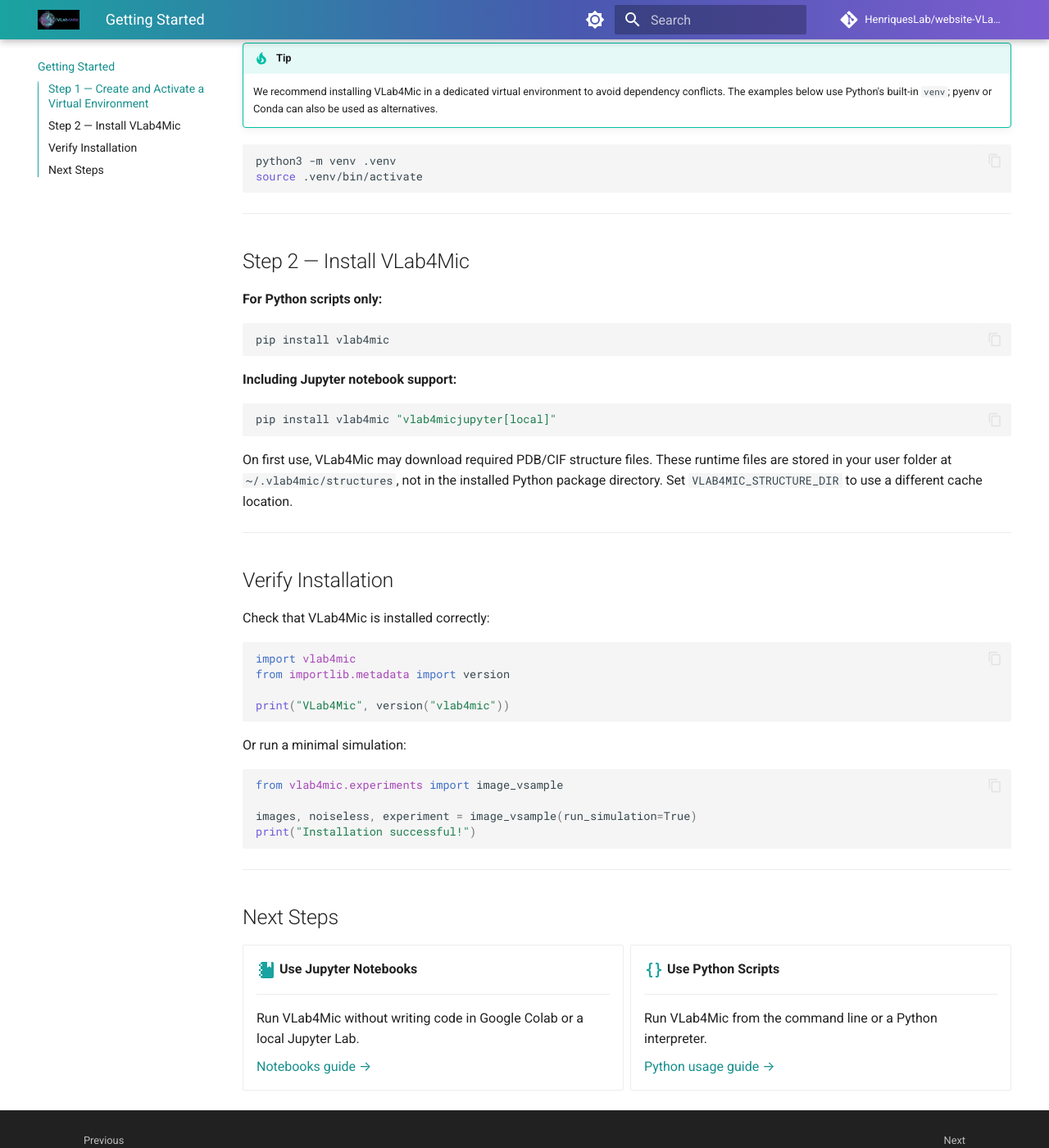
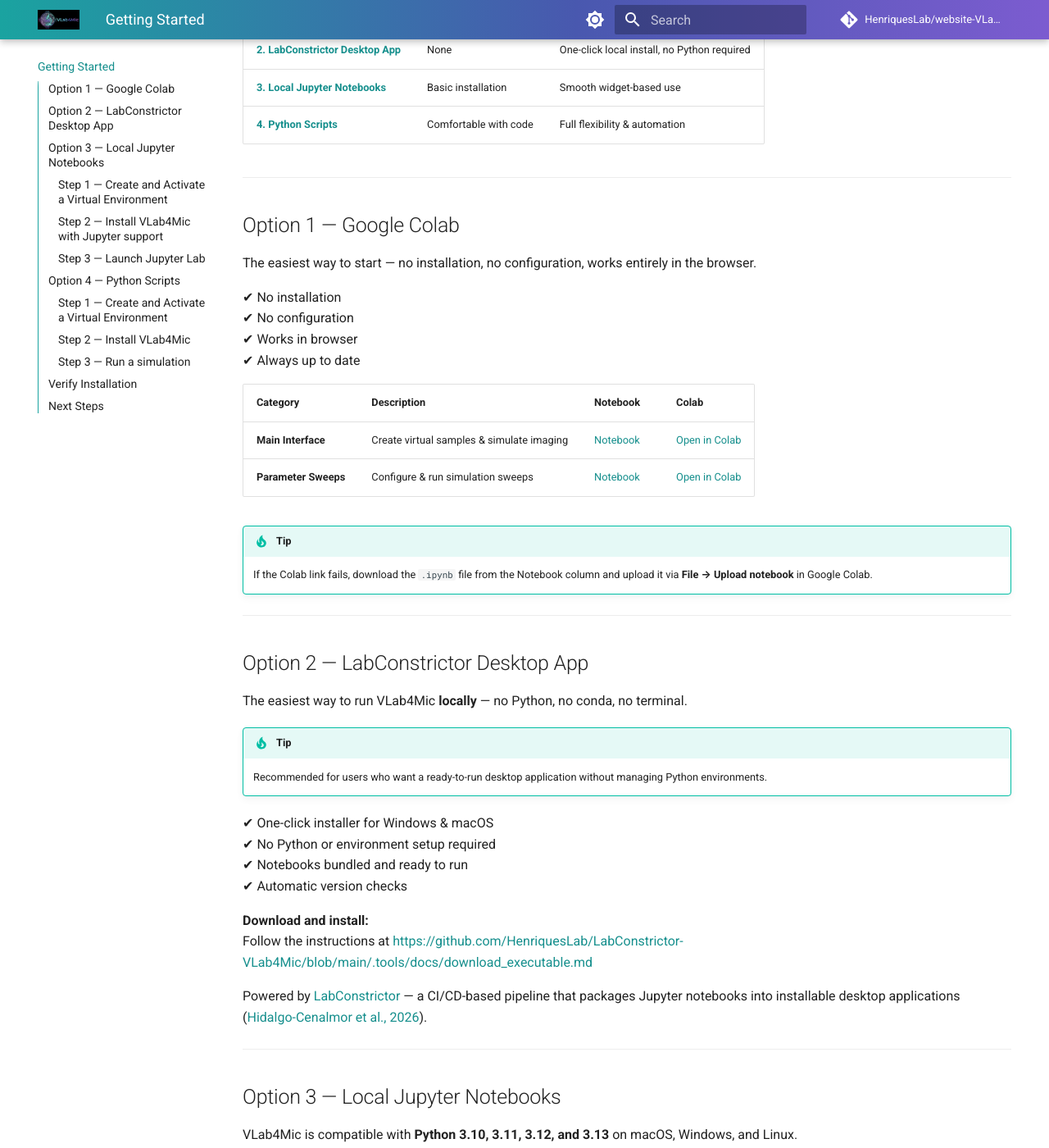
Before and after one commit to HenriquesLab/website-VLab4Mic, an MkDocs documentation site: the page built from docs/getting-started.md, in a window 1280 px wide and 1400 px high, scrolled down 322 px. Shown: the whole window at 82% size. Built offline with MkDocs 1.6.1 and Material for MkDocs 9.7.7, drawn with Linux system fonts in a browser that asks for light colours; comment, search, counter and statistics services are not loaded; some of the changed text lies outside the part shown.

Commit message:
website update to mention colab and labconstrictor

````diff
--- a/docs/getting-started.md
+++ b/docs/getting-started.md
@@ -1,10 +1,59 @@
 # Getting Started
+
+Choose the option that best suits your needs:
+
+| Option | Skills Needed | Best For |
+|--------|---------------|----------|
+| **[1. Google Colab](#option-1-google-colab)** | None | Beginners, teaching, quick experiments |
+| **[2. LabConstrictor Desktop App](#option-2-labconstructor-desktop-app)** | None | One-click local install, no Python required |
+| **[3. Local Jupyter Notebooks](#option-3-local-jupyter-notebooks)** | Basic installation | Smooth widget-based use |
+| **[4. Python Scripts](#option-4-python-scripts)** | Comfortable with code | Full flexibility & automation |
+
+---
+
+## Option 1 — Google Colab
+
+The easiest way to start — no installation, no configuration, works entirely in the browser.
+
+✔ No installation
+✔ No configuration
+✔ Works in browser
+✔ Always up to date
+
+| Category | Description | Notebook | Colab |
+|---------|-------------|----------|-------|
+| **Main Interface** | Create virtual samples & simulate imaging | [Notebook](https://github.com/HenriquesLab/VLab4Mic/blob/main/notebooks/VLab4Mic_main.ipynb) | [Open in Colab](https://githubtocolab.com/HenriquesLab/VLab4Mic/blob/main/notebooks/VLab4Mic_main.ipynb) |
+| **Parameter Sweeps** | Configure & run simulation sweeps | [Notebook](https://github.com/HenriquesLab/VLab4Mic/blob/main/notebooks/VLab4Mic_parameter_sweeps.ipynb) | [Open in Colab](https://githubtocolab.com/HenriquesLab/VLab4Mic/blob/main/notebooks/VLab4Mic_parameter_sweeps.ipynb) |
+
+!!! tip
+    If the Colab link fails, download the `.ipynb` file from the Notebook column and upload it via **File → Upload notebook** in Google Colab.
+
+---
+
+## Option 2 — LabConstrictor Desktop App
+
+The easiest way to run VLab4Mic **locally** — no Python, no conda, no terminal.
+
+!!! tip
+    Recommended for users who want a ready-to-run desktop application without managing Python environments.
+
+✔ One-click installer for Windows & macOS
+✔ No Python or environment setup required
+✔ Notebooks bundled and ready to run
+✔ Automatic version checks
+
+**Download and install:**
+Follow the instructions at [https://github.com/HenriquesLab/LabConstrictor-VLab4Mic/blob/main/.tools/docs/download_executable.md](https://github.com/HenriquesLab/LabConstrictor-VLab4Mic/blob/main/.tools/docs/download_executable.md)
+
+Powered by [LabConstrictor](https://github.com/CellMigrationLab/LabConstrictor) — a CI/CD-based pipeline that packages Jupyter notebooks into installable desktop applications ([Hidalgo-Cenalmor et al., 2026](https://arxiv.org/abs/2603.10704)).
+
+---
+
+## Option 3 — Local Jupyter Notebooks
 
 VLab4Mic is compatible with **Python 3.10, 3.11, 3.12, and 3.13** on macOS, Windows, and Linux.
 
----
-
-## Step 1 — Create and Activate a Virtual Environment
+### Step 1 — Create and Activate a Virtual Environment
 
 !!! tip
     We recommend installing VLab4Mic in a dedicated virtual environment to avoid dependency conflicts. The examples below use Python's built-in `venv`; pyenv or Conda can also be used as alternatives.
@@ -14,17 +63,7 @@ python3 -m venv .venv
 source .venv/bin/activate
 ```
 
----
-
-## Step 2 — Install VLab4Mic
-
-**For Python scripts only:**
-
-```bash
-pip install vlab4mic
-```
-
-**Including Jupyter notebook support:**
+### Step 2 — Install VLab4Mic with Jupyter support
 
 ```bash
 pip install vlab4mic "vlab4micjupyter[local]"
@@ -34,6 +73,61 @@ On first use, VLab4Mic may download required PDB/CIF structure files. These
 runtime files are stored in your user folder at `~/.vlab4mic/structures`, not in
 the installed Python package directory. Set `VLAB4MIC_STRUCTURE_DIR` to use a
 different cache location.
+
+### Step 3 — Launch Jupyter Lab
+
+```bash
+jupyter lab
+```
+
+Then download and open the notebooks from:
+[https://github.com/HenriquesLab/VLab4Mic/tree/main/notebooks](https://github.com/HenriquesLab/VLab4Mic/tree/main/notebooks)
+
+---
+
+## Option 4 — Python Scripts
+
+For full flexibility and automation from the command line or a Python interpreter.
+
+### Step 1 — Create and Activate a Virtual Environment
+
+```bash
+python3 -m venv .venv
+source .venv/bin/activate
+```
+
+### Step 2 — Install VLab4Mic
+
+```bash
+pip install vlab4mic
+```
+
+### Step 3 — Run a simulation
+
+```python
+from vlab4mic.experiments import image_vsample
+import matplotlib.pyplot as plt
+
+modalities = ["Widefield", "Confocal", "STED"]
+
+images, noiseless, experiment = image_vsample(
+    structure="7R5K",
+    probe_template="Antibody",
+    probe_target_type="Sequence",
+    probe_target_value="ELAVGSL",
+    multimodal=modalities,
+    number_of_particles=10,
+    run_simulation=True,
+)
+
+fig, axs = plt.subplots(1, len(modalities))
+for i, mod in enumerate(modalities):
+    axs[i].imshow(images[mod][0], cmap="magma")
+    axs[i].set_title(mod)
+plt.show()
+```
+
+For more examples see the [Python usage guide](python-usage.md).
 
 ---
 
@@ -63,11 +157,27 @@ print("Installation successful!")
 
 <div class="grid cards" markdown>
 
+-   :material-google:{ .lg .middle } **Google Colab**
+
+    ---
+
+    Run VLab4Mic in the browser with no installation.
+
+    [Open notebooks →](notebooks.md)
+
+-   :material-monitor-arrow-down:{ .lg .middle } **LabConstrictor Desktop App**
+
+    ---
+
+    One-click installable app for Windows & macOS. No Python required.
+
+    [Download →](https://github.com/HenriquesLab/LabConstrictor-VLab4Mic/blob/main/.tools/docs/download_executable.md)
+
 -   :material-notebook:{ .lg .middle } **Use Jupyter Notebooks**
 
     ---
 
-    Run VLab4Mic without writing code in Google Colab or a local Jupyter Lab.
+    Run VLab4Mic without writing code in a local Jupyter Lab.
 
     [Notebooks guide →](notebooks.md)
 
````
